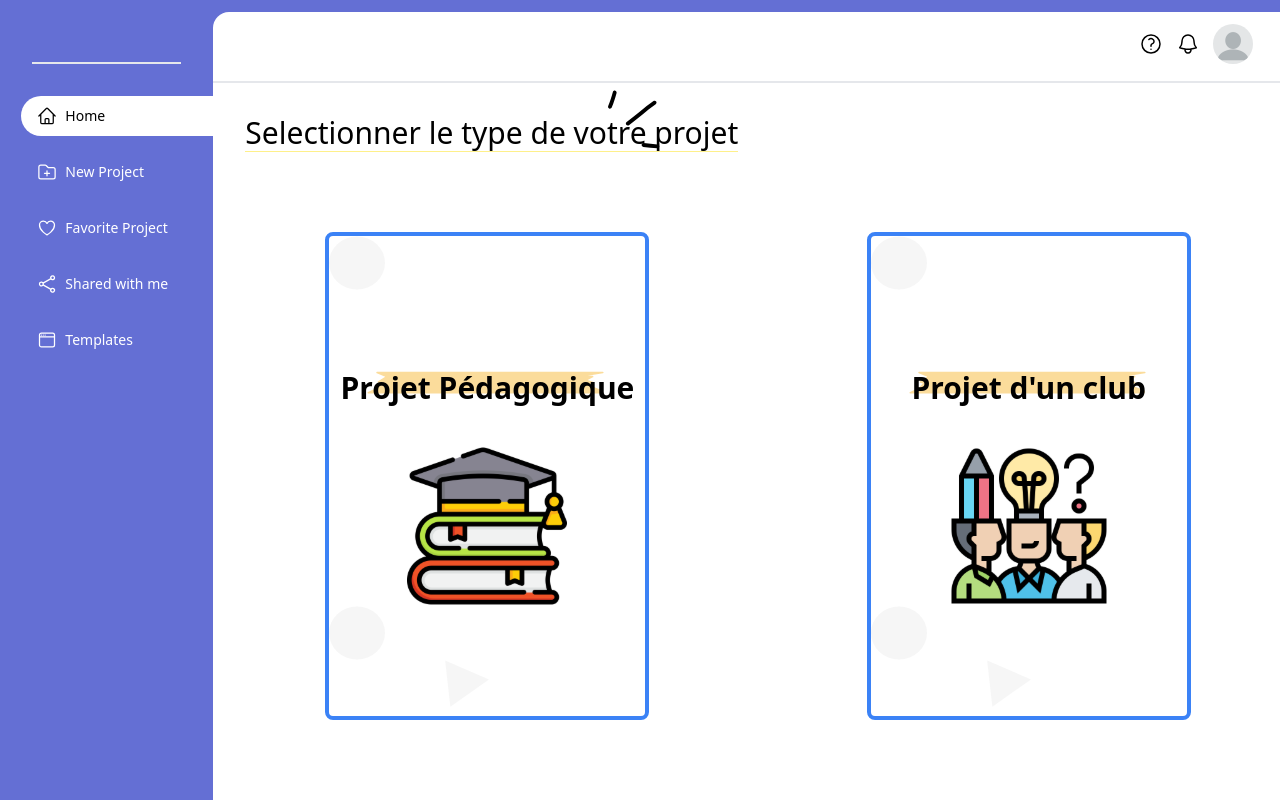
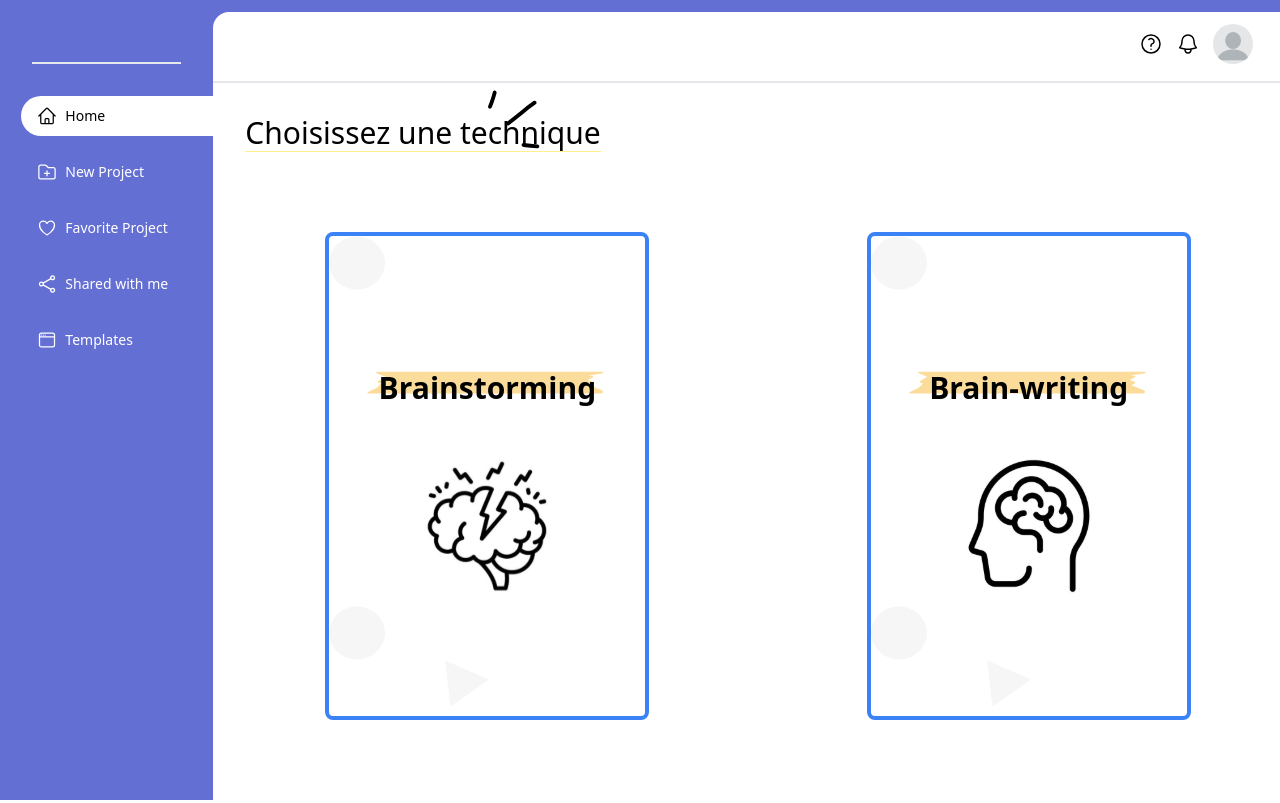
Before and after one commit to soltaniamine/Idealesi, a React (Create React App) app in the folder frontend/: page / in a window 1280 px wide. Built offline with nearby package versions, Linux system fonts and the light colour scheme.

Commit message:
ChoixTechnique Added

```diff
--- /dev/null
+++ b/frontend/src/Pages/Accueil/choixTechnique/choixTechnique.css
@@ -0,0 +1,35 @@
+@tailwind base;
+@tailwind components;
+@tailwind utilities;
+* {
+	box-sizing: border-box;
+	margin: 0;
+	padding: 0;
+}
+
+.poss{
+    position: relative;
+}
+.poss .sousligne{
+    position: absolute;
+    bottom: 0%;
+    right: 54%;
+}
+.poss .line{
+    position: absolute;
+    bottom: 10%;
+    right: 13%;
+}
+.pos{
+    position: relative;
+}
+.pos .sousligne1{
+    position: absolute;
+    bottom: 0%;
+    right: 9%;
+}
+.pos .line1{
+    position: absolute;
+    bottom: 0%;
+    right: 30%;
+}
--- /dev/null
+++ b/frontend/src/Pages/Accueil/choixTechnique/choixTechnique.js
@@ -0,0 +1,91 @@
+import React from "react";
+import Sidebar from "../Home/Sidebar";
+import brainstorming from '../../../assets/Acceuil/technique/brainstorming.svg';
+import brainwriting from '../../../assets/Acceuil/technique/brainwriting.svg';
+import rectangleclaire from '../../../assets/Acceuil/TypeProjet/rectangleclaire.svg';
+import tkharbicha from '../../../assets/Acceuil/TypeProjet/tkharbicha.svg';
+import triangle from '../../../assets/Acceuil/TypeProjet/triangle.svg';
+import cercle from '../../../assets/Acceuil/TypeProjet/cercle.svg';
+import './choixTechnique.css'
+
+
+const choixTechnique = () => {
+    return (
+        <div className="grid grid-cols-6 bg-mypurple mt-[1,1%] ">
+                          <Sidebar className="col-span-1"></Sidebar>
+
+
+            <div className=" bg-mypurple h-screen col-span-5  mt-[1,1%] ">
+                <div className="bg-white h-[98.9%] mt-[1.1%] rounded-tl-2xl">
+     <div className="relative w-full h-[9%] border-b-2 text-black  flex justify-end  items-center ">
+      <div className=" w-32 flex  mt-2 items-center justify-around mr-5 mb-3 ">
+                            <svg xmlns="http://www.w3.org/2000/svg" fill="none" viewBox="0 0 24 24" stroke-width="1.5" stroke="currentColor" class="w-6 h-6">
+                            <path stroke-linecap="round" stroke-linejoin="round" d="M9.879 7.519c1.171-1.025 3.071-1.025 4.242 0 1.172 1.025 1.172 2.687 0 3.712-.203.179-.43.326-.67.442-.745.361-1.45.999-1.45 1.827v.75M21 12a9 9 0 1 1-18 0 9 9 0 0 1 18 0Zm-9 5.25h.008v.008H12v-.008Z" />
+                            </svg>
+                            <svg xmlns="http://www.w3.org/2000/svg" fill="none" viewBox="0 0 24 24" stroke-width="1.5" stroke="currentColor" class="w-6 h-6">
+                            <path stroke-linecap="round" stroke-linejoin="round" d="M14.857 17.082a23.848 23.848 0 0 0 5.454-1.31A8.967 8.967 0 0 1 18 9.75V9A6 6 0 0 0 6 9v.75a8.967 8.967 0 0 1-2.312 6.022c1.733.64 3.56 1.085 5.455 1.31m5.714 0a24.255 24.255 0 0 1-5.714 0m5.714 0a3 3 0 1 1-5.714 0" />
+                            </svg>
+                            <div className="w-10 h-10 overflow-hidden rounded-full ">
+                                <img src={require("../../../assets/Acceuil/TypeProjet/profile.png")} alt="" />
+                            </div>
+                        </div>
+                        </div>
+
+
+  <div className=" recent w-[96,5%] h-[90%] ml-8 mr-8  ">
+      <div className="poss flex mb-4 w-100  ">
+       <h1 className=" text-3xl mt-8 border-b border-yellow-200 ">Choisissez une technique</h1>
+       <img className=" sousligne w-16 h-16 mr-40" src={tkharbicha} />
+
+     </div>
+
+     <div className="mt-20    grid grid-cols-2  gap-60 group">
+        <stchoice className="group-hover:blur-sm hover:!blur-none group-hover:scale-[0.85] hover:!scale-100 hover:border-blue-800  duration-500 ml-20 col-span-1 h-[100%] w-[85%]  rounded-lg  border border-blue-500 border-4  cursor-pointer " >
+        <img src={cercle} />
+             <div className=" poss flex flex-col items-center " >
+              <h1 className=" place-self-center z-10 text-3xl mt-20 font-semibold ">Brainstorming</h1>
+              <img className=" z-0 line  w-[75%] mt-4 ml-auto" src={rectangleclaire} />
+             </div>
+          <div className=" pt-10 flex items-center justify-center">
+             <img className=" size-40" src={brainstorming} />
+         </div>
+         <img src={cercle} />
+         <img className="object-none object-right-top w-40 h-14 " src={triangle} />
+         </stchoice>
+
+        <ndchoice className="group-hover:blur-sm hover:!blur-none group-hover:scale-[0.85] hover:!scale-100 hover:border-blue-800  duration-500 mr-20 col-span-1 h-[100%] w-[85%]  rounded-lg  border border-blue-500 border-4  cursor-pointer " >
+        <img src={cercle} />
+
+          <div className=" poss flex flex-col items-center  " >
+            <h1 className=" place-self-center z-10 text-3xl mt-20 font-semibold ">Brain-writing</h1>
+            <img className="z-0 line w-[75%] mt-2 ml-auto    " src={rectangleclaire} />
+          </div>
+
+          <div className=" pt-10 flex items-center justify-center">
+              <img className=" size-40" src={brainwriting} />
+          </div>
+          <img src={cercle} />
+          <img className="object-none object-right-top w-40 h-14 " src={triangle} />
+
+
+
+
+        </ndchoice>
+
+
+
+
+
+ </div>
+</div>
+</div>
+</div>
+
+
+     </div>
+
+
+     );
+}
+
+export default choixTechnique;
--- a/frontend/src/index.js
+++ b/frontend/src/index.js
@@ -10,7 +10,10 @@ import './index.css';
 // import Homepage from './Pages/Accueil/Home/Homepage';
 // import Favorite from './Pages/Accueil/Favorite/Favorite';
 // import Shared from './Pages/Accueil/Sharedwithme/Sharedwithme';
-import TypeProjet from './Pages/Accueil/TypeProjet/TypeProjet.js';
+//import TypeProjet from './Pages/Accueil/TypeProjet/TypeProjet.js';
+import ChoixTechnique from './Pages/Accueil/choixTechnique/choixTechnique.js';
+
+
 //import Templates from './Pages/Accueil/Templates/Template';
 const root = ReactDOM.createRoot(document.getElementById('root'));
 root.render(
@@ -25,6 +28,7 @@ root.render(
     {/* <Homepage/> */}
     {/* <Favorite/> */}
     {/* <Shared/> */}
-    <TypeProjet/>
+    {/*<TypeProjet/>*/}
+     <ChoixTechnique/>
   </React.StrictMode>
 );
```
Also changed, not shown: frontend/src/assets/Acceuil/technique/brainstorming.svg (added), frontend/src/assets/Acceuil/technique/brainwriting.svg (added).
